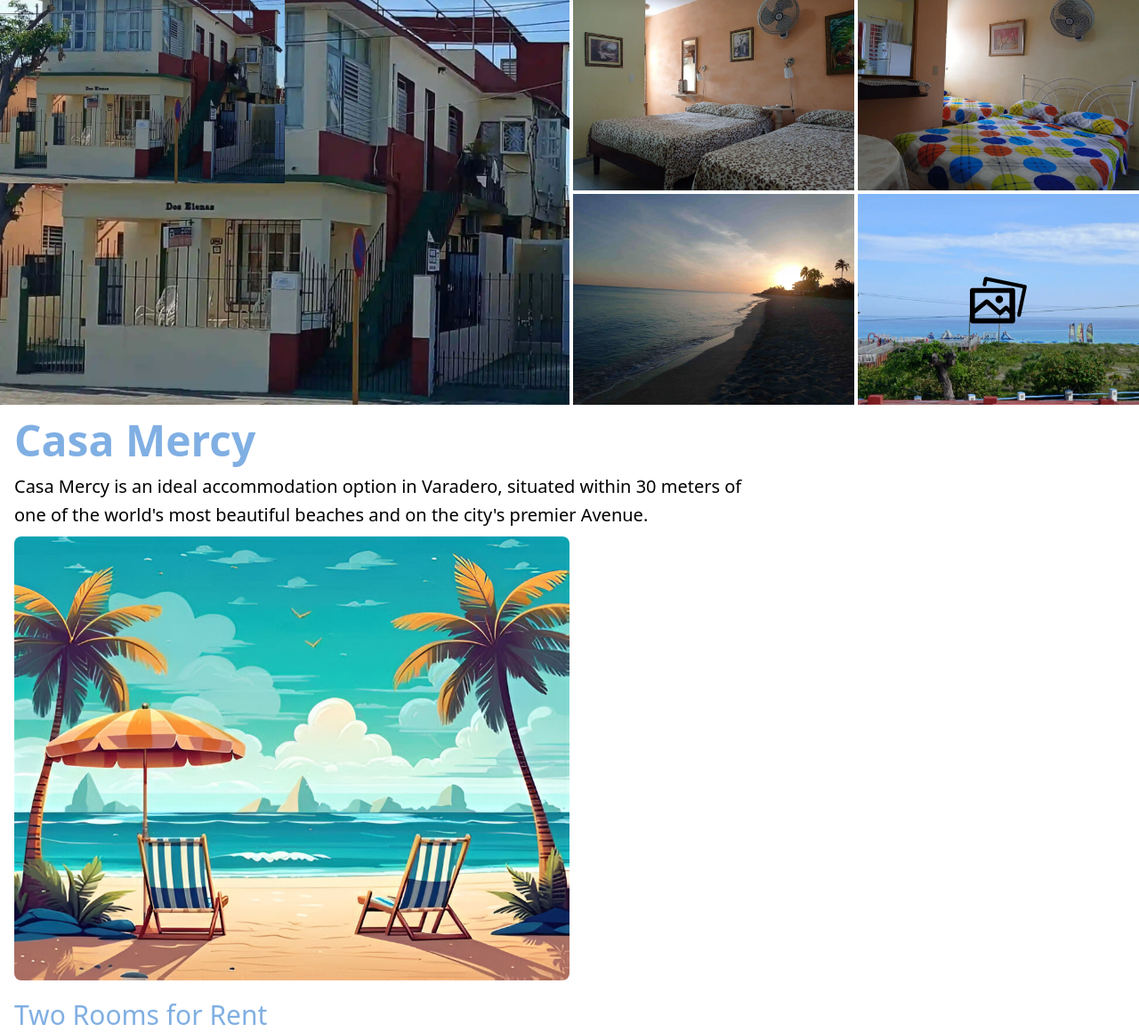
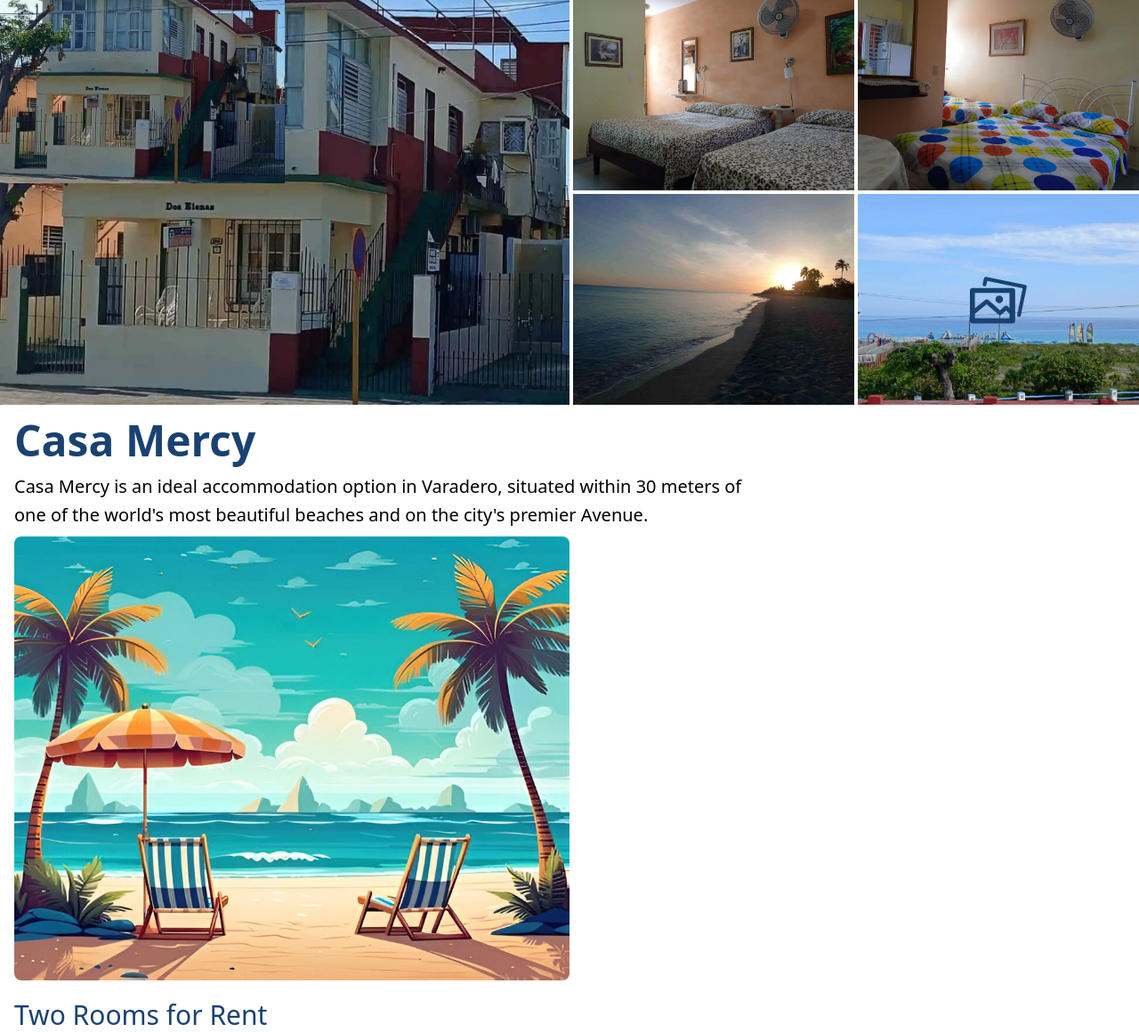
Before and after one commit to casamercyvaradero/casamercyvaradero.github.io, an Astro site: page / in a window 1280 px wide. Shown: the part 86-1246 px from the top of the page at 89% size. Built offline with nearby package versions, Linux system fonts and the light colour scheme; Astro itself is replaced by a stand-in of ours.

Commit message:
Update index.astro

```diff
--- a/src/pages/index.astro
+++ b/src/pages/index.astro
@@ -55,7 +55,7 @@ import Carouselv from '../components/Carouselv.astro';
 
 							<!-- <p class="absolute sm:hidden" style="top:50%;left:50%;transform:translate(-50%,-50%);color:#191515;font-size:1.5rem;font-weight: bold;">More Photos</p> -->
 							<div class="img-album absolute sm:hidden top-1/2 left-1/2 -translate-x-1/2 -translate-y-1/2">
-								<svg fill="#000000" version="1.1" id="Layer_1" xmlns="http://www.w3.org/2000/svg" xmlns:xlink="http://www.w3.org/1999/xlink" width="64px" height="64px" viewBox="0 0 92 92" enable-background="new 0 0 92 92" xml:space="preserve">
+								<svg fill="#194271" version="1.1" id="Layer_1" xmlns="http://www.w3.org/2000/svg" xmlns:xlink="http://www.w3.org/1999/xlink" width="64px" height="64px" viewBox="0 0 92 92" enable-background="new 0 0 92 92" xml:space="preserve">
 
 									<g id="SVGRepo_bgCarrier" stroke-width="0"/>
 
@@ -87,7 +87,7 @@ import Carouselv from '../components/Carouselv.astro';
 							/>
 
 							<div class="hidden sm:block sm:absolute top-1/2 left-1/2 -translate-x-1/2 -translate-y-1/2">
-								<svg class="flex justify-center" fill="#000000" version="1.1" id="Layer_1" xmlns="http://www.w3.org/2000/svg" xmlns:xlink="http://www.w3.org/1999/xlink" width="64px" height="64px" viewBox="0 0 92 92" enable-background="new 0 0 92 92" xml:space="preserve">
+								<svg class="flex justify-center" fill="#194271" version="1.1" id="Layer_1" xmlns="http://www.w3.org/2000/svg" xmlns:xlink="http://www.w3.org/1999/xlink" width="64px" height="64px" viewBox="0 0 92 92" enable-background="new 0 0 92 92" xml:space="preserve">
 
 									<g id="SVGRepo_bgCarrier" stroke-width="0"/>
 
@@ -407,7 +407,7 @@ import Carouselv from '../components/Carouselv.astro';
 		line-height: 1;
 		text-align: left;
 		margin-bottom: 0.25em;
-		color: #80afe3;
+		color: #194271;
 	}
 
 	h2 {
@@ -415,7 +415,7 @@ import Carouselv from '../components/Carouselv.astro';
 		line-height: 1;
 		text-align: left;
 		margin-bottom: 0.25em;
-		color: #80afe3;
+		color: #194271;
 	}
 	.navbar-up {
 		background: rgba(255,255,255,0.48);
```
